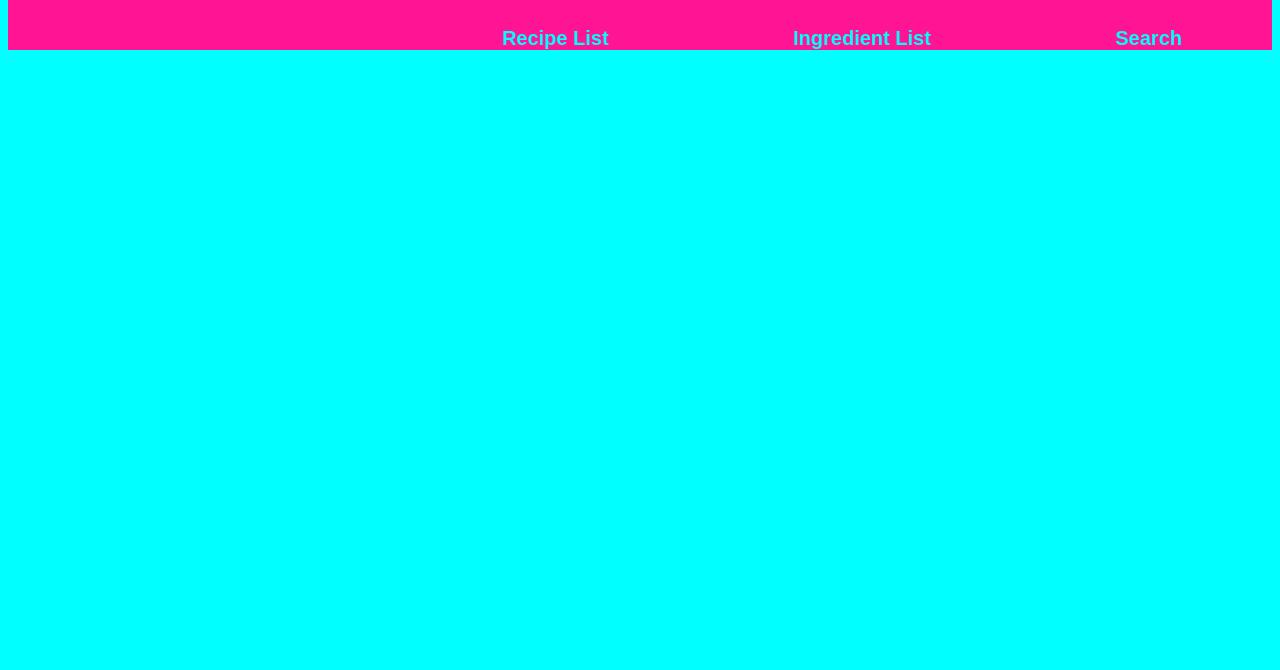
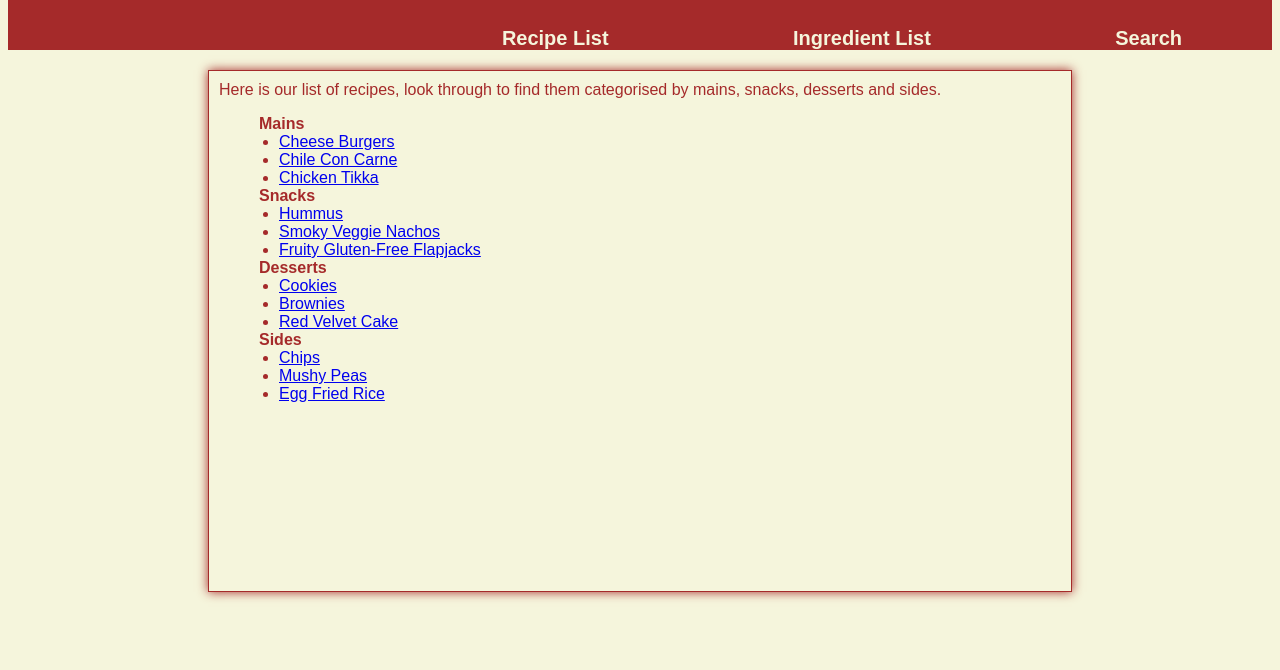
Before and after one commit to D1A7N4/WebTechSite, a plain HTML site: page Recipes.html in a window 1280 px wide. Shown: the part 130-800 px from the top of the page. Drawn offline with Linux system fonts and the light colour scheme.

Commit message:
Recoloured and added lists and textbox borders

```diff
--- a/Recipes.html
+++ b/Recipes.html
@@ -14,5 +14,26 @@
                     </ul>
                 </nav>
         </header>
+        <article>
+            Here is our list of recipes, look through to find them categorised by mains, snacks, desserts and sides.
+            <ul>
+                <li class="category">Mains</li>
+                <li class="item"><a href="#">Cheese Burgers</a></li>
+                <li class="item"><a href="#">Chile Con Carne</a></li>
+                <li class="item"><a href="#">Chicken Tikka</a></li>
+                <li class="category">Snacks</li>
+                <li class="item"><a href="#">Hummus</a></li>
+                <li class="item"><a href="#">Smoky Veggie Nachos</a></li>
+                <li class="item"><a href="#">Fruity Gluten-Free Flapjacks</a></li>
+                <li class="category">Desserts</li>
+                <li class="item"><a href="#">Cookies</a></li>
+                <li class="item"><a href="#">Brownies</a></li>
+                <li class="item"><a href="#">Red Velvet Cake</a></li>
+                <li class="category">Sides</li>
+                <li class="item"><a href="#">Chips</a></li>
+                <li class="item"><a href="#">Mushy Peas</a></li>
+                <li class="item"><a href="#">Egg Fried Rice</a></li>
+            </ul>
+        </article>
     </body>
 </html>
--- a/style.css
+++ b/style.css
@@ -1,12 +1,18 @@
 body{
     font-family: sans-serif;
-    background-color: cyan;
+    background-color: beige;
 }
-p{
-    color: deeppink;
+article{
+    color: brown;
+    margin: 20px 200px;
+    max-width: 1100px;
+    min-height: 500px;
+    border: 1px brown solid;
+    box-shadow: 0 0 10px brown;
+    padding: 10px;
 }
 header{
-    background-color: deeppink;
+    background-color: brown;
 }
 header::after{
     content: '';
@@ -31,12 +37,19 @@ nav li{
     padding-top: 43px;
 } /*header item positioning*/
 nav a{
-    color: cyan;
+    color: beige;
     text-decoration: none;
     text-transform: capitalize;
     font-size: 20px;
     font-weight: bold ;
 } /*header item styling*/
 nav a:hover{
-    color: black;
+    color: gold;
 } /*header item hover behaviour*/
+.category{
+    font-weight: bold;
+    list-style: none;
+}
+.item{
+    margin-left: 20px;
+}
```
Also changed, not shown: Ingredients.html (+21 -0 lines), index.html (+2 -2 lines), Logo.png.
